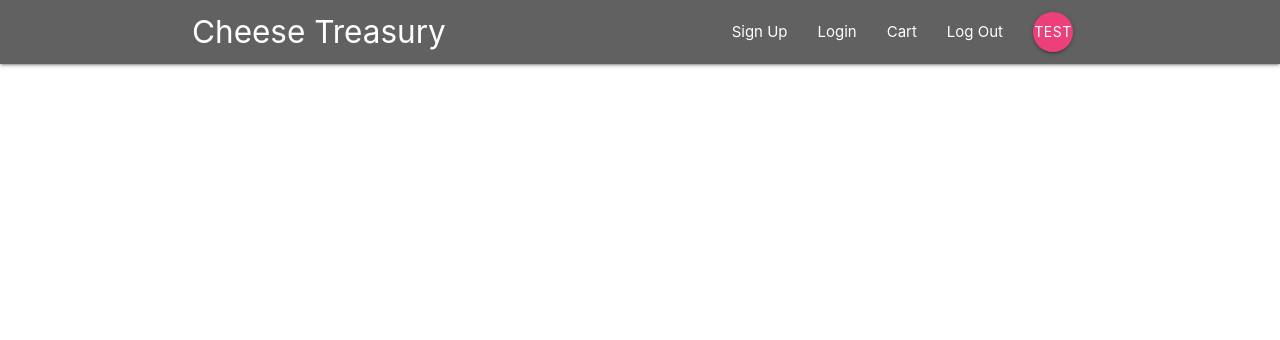
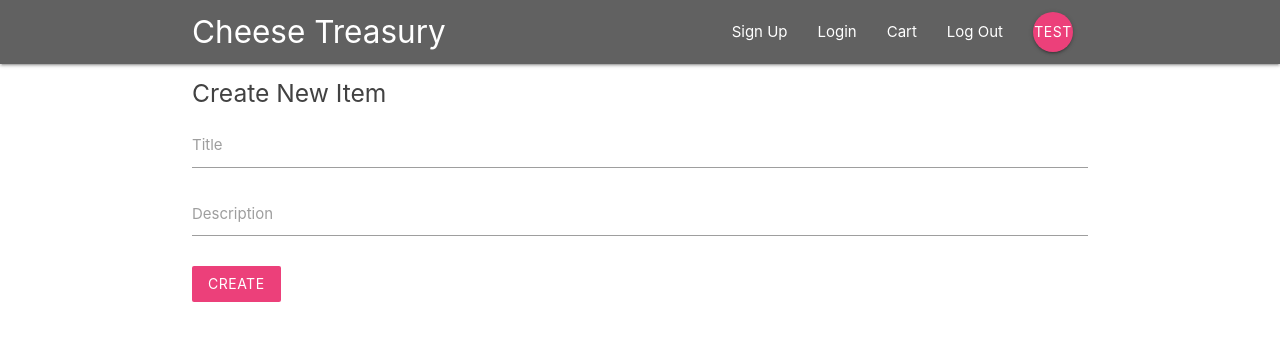
Before and after one commit to StanleyTYLau/cheese_treasury, a React (Create React App) app in the folder cheese_client/: page /admin/create in a window 1280 px wide. Shown: the top 340 px of the page. Built offline with nearby package versions, Linux system fonts and the light colour scheme.

Commit message:
admin create item component setup

```diff
--- a/cheese_client/src/App.js
+++ b/cheese_client/src/App.js
@@ -5,6 +5,7 @@ import Dashboard from './components/dashboard/Dashboard';
 import ItemDetails from './components/item/ItemDetails';
 import Login from './components/auth/Login';
 import Register from './components/auth/Register';
+import CreateItem from './components/admin/CreateItem';
 
 class App extends Component {
   render() {
@@ -17,6 +18,7 @@ class App extends Component {
             <Route path='/item/:id' component={ItemDetails}/>
             <Route path='/login' component={Login} />
             <Route path='/register' component={Register} />
+            <Route path='/admin/create' component={CreateItem} />
           </Switch>
         </div>
       </BrowserRouter>
--- a/cheese_client/src/components/admin/CreateItem.js
+++ b/cheese_client/src/components/admin/CreateItem.js
@@ -0,0 +1,43 @@
+import React, { Component } from 'react';
+
+class CreateItem extends Component {
+  state = {
+    title: '',
+    description: '',
+  }
+
+  handleChange = (e) => {
+    this.setState({
+      [e.target.id]: e.target.value
+    })
+  }
+  handleSubmit = (e) => {
+    e.preventDefault();
+    console.log(this.state);
+  }
+
+  render() {
+    return (
+      <div className="container">
+        <form onSubmit={this.handleSubmit} className="white">
+          <h5 className="grey-text text-darken-3">Create New Item</h5>
+
+          <div className="input-field">
+            <label htmlFor="title">Title</label>
+            <input type="text" id="title" onChange={this.handleChange}/>
+          </div>
+          <div className="input-field">
+            <label htmlFor="description">Description</label>
+            <textarea id="description" className="materialize-textarea" onChange={this.handleChange}></textarea>
+          </div>
+
+          <div className="input-field">
+            <button className="btn pink lighten-1 z-depth-0">Create</button>
+          </div>
+        </form>
+      </div>
+    )
+  }
+}
+
+export default CreateItem;
```
